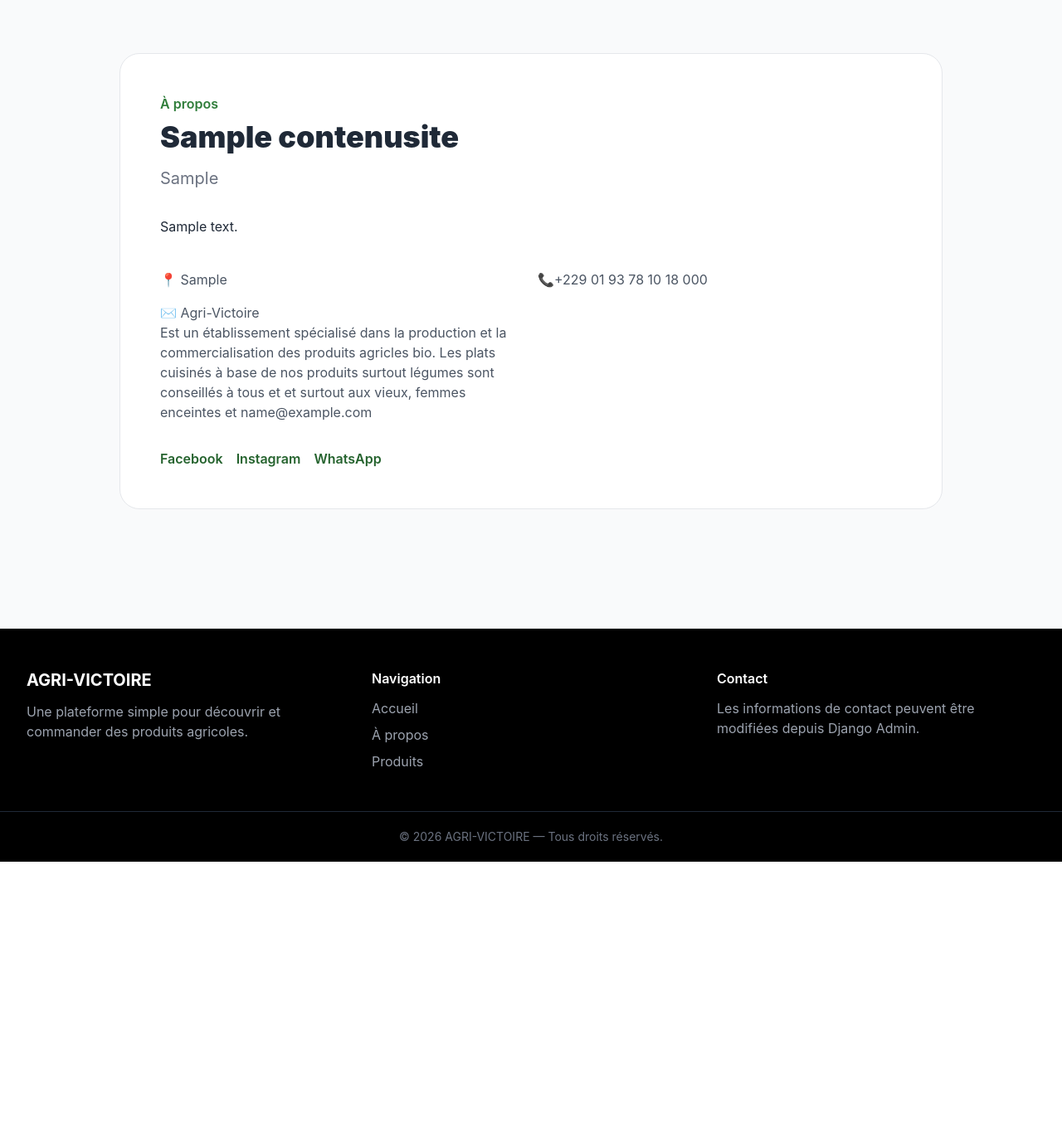
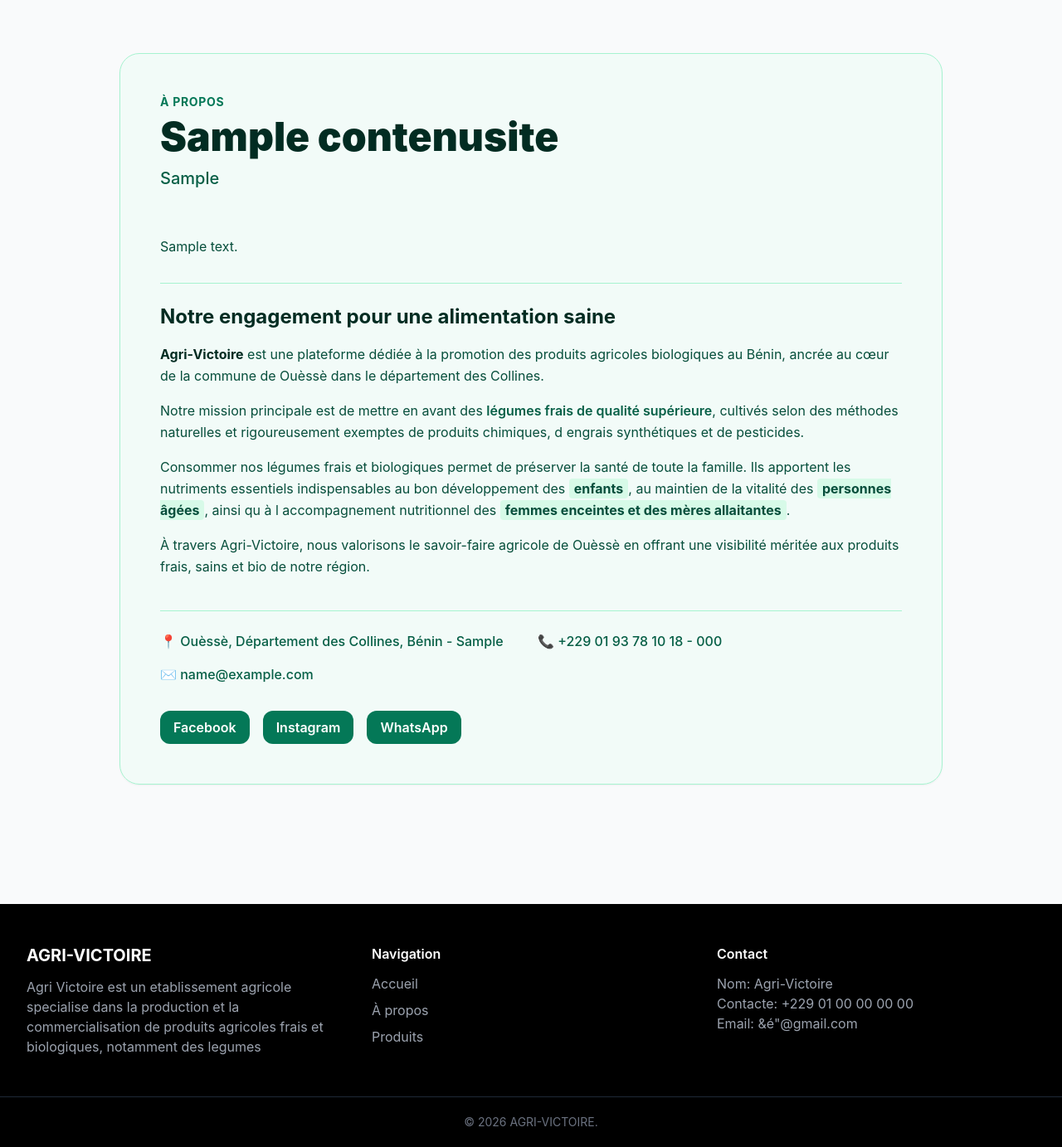
Before and after one commit to allougue/projet_agri_victoire, a Django app: page /a_propos/ in a window 1280 px wide. Shown: the part 65-1448 px from the top of the page at 83% size. Before the commit the page ends 1104 px from the top, so only its background shows below. Run offline with Django 5.2, Linux system fonts and the light colour scheme; tables that the repository leaves empty hold one stand-in row (values such as "Sample post"); some libraries are stand-ins or nearby versions.

Commit message:
Mise à jour de la page A propos

```diff
--- a/templates/base.html
+++ b/templates/base.html
@@ -58,7 +58,7 @@
   <div class="max-w-7xl mx-auto px-4 sm:px-6 lg:px-8 py-12 grid md:grid-cols-3 gap-8">
     <div>
       <h3 class="text-xl font-bold">AGRI-VICTOIRE</h3>
-      <p class="text-gray-400 mt-3">Une plateforme simple pour découvrir et commander des produits agricoles.</p>
+      <p class="text-gray-400 mt-3">Agri Victoire est un etablissement agricole specialise dans la production et la commercialisation de produits agricoles frais et biologiques, notamment des legumes</p>
     </div>
     <div>
       <h4 class="font-semibold mb-3">Navigation</h4>
@@ -70,10 +70,12 @@
     </div>
     <div>
       <h4 class="font-semibold mb-3">Contact</h4>
-      <p class="text-gray-400">Les informations de contact peuvent être modifiées depuis Django Admin.</p>
+      <p class="text-gray-400">Nom: Agri-Victoire</p>
+      <p class="text-gray-400">Contacte: +229 01 00 00 00 00</p>
+      <p class="text-gray-400"> Email: &é"@gmail.com</p>
     </div>
   </div>
-  <div class="border-t border-gray-800 py-5 text-center text-gray-500 text-sm">© {% now "Y" %} AGRI-VICTOIRE — Tous droits réservés.</div>
+  <div class="border-t border-gray-800 py-5 text-center text-gray-500 text-sm">© {% now "Y" %} AGRI-VICTOIRE.</div>
 </footer>
 <script>lucide.createIcons();</script>
 </body>
--- a/templates/pages/a_propos.html
+++ b/templates/pages/a_propos.html
@@ -1,27 +1,62 @@
 {% extends "base.html" %}
 {% block title %}À propos — AGRI-VICTOIRE{% endblock %}
+
 {% block content %}
 <section class="max-w-5xl mx-auto px-4 py-16">
-<div class="bg-white rounded-3xl border p-8 md:p-12">
-<p class="text-agriculture-600 font-semibold">À propos</p>
-<h1 class="text-4xl font-black mt-2">{{ contenu.nom_site|default:"AGRI-VICTOIRE" }}</h1>
-<p class="text-xl text-gray-500 mt-4">{{ contenu.slogan }}</p>
-<div class="mt-8 prose max-w-none whitespace-pre-line">{{ contenu.texte_a_propos }}</div>
-<div class="mt-10 grid md:grid-cols-2 gap-4 text-gray-600">
-<p>📍 {{ contenu.adresse }}</p><p>📞+229 01 93 78 10 18  {{ contenu.telephone }}</p>
-<p>✉️ Agri-Victoire <br>
-     Est un établissement spécialisé dans la production et la commercialisation des produits agricles bio.
-     Les plats cuisinés à base de nos produits surtout légumes sont conseillés à tous et et surtout aux vieux, femmes enceintes
-     et
+  <div class="bg-emerald-50/50 rounded-3xl border border-emerald-200 p-8 md:p-12 shadow-sm">
+    <p class="text-emerald-700 font-bold uppercase tracking-wider text-sm">À propos</p>
+    <h1 class="text-4xl md:text-5xl font-black mt-2 text-emerald-950">{{ contenu.nom_site|default:"AGRI-VICTOIRE" }}</h1>
+    <p class="text-xl text-emerald-800 font-medium mt-3">{{ contenu.slogan|default:"Le frais, le bio et le naturel au cœur de Ouèssè" }}</p>
 
+    <!-- Texte dynamique si renseigné en base de données -->
+    {% if contenu.texte_a_propos %}
+      <div class="mt-8 prose max-w-none whitespace-pre-line text-emerald-900">
+        {{ contenu.texte_a_propos }}
+      </div>
+    {% endif %}
 
-    {{ contenu.email }}</p>
-</div>
-<div class="mt-8 flex gap-4">
-{% if contenu.facebook %}<a href="{{ contenu.facebook }}" target="_blank" class="text-agriculture-700 font-semibold">Facebook</a>{% endif %}
-{% if contenu.instagram %}<a href="{{ contenu.instagram }}" target="_blank" class="text-agriculture-700 font-semibold">Instagram</a>{% endif %}
-{% if contenu.whatsapp %}<a href="{{ contenu.whatsapp }}" target="_blank" class="text-agriculture-700 font-semibold">WhatsApp</a>{% endif %}
-</div>
-</div>
+    <!-- Presentation de la plateforme -->
+    <div class="mt-8 space-y-4 text-emerald-900 leading-relaxed border-t border-emerald-200 pt-6">
+      <h2 class="text-2xl font-bold text-emerald-950">Notre engagement pour une alimentation saine</h2>
+
+      <p>
+        <strong class="text-emerald-950 font-bold">Agri-Victoire</strong> est une plateforme dédiée à la promotion des produits agricoles biologiques au Bénin, ancrée au cœur de la commune de Ouèssè dans le département des Collines.
+      </p>
+
+      <p>
+        Notre mission principale est de mettre en avant des <em class="text-emerald-800 font-semibold not-italic">légumes frais de qualité supérieure</em>, cultivés selon des méthodes naturelles et rigoureusement exemptes de produits chimiques, d engrais synthétiques et de pesticides.
+      </p>
+
+      <p>
+        Consommer nos légumes frais et biologiques permet de préserver la santé de toute la famille. Ils apportent les nutriments essentiels indispensables au bon développement des <strong class="text-emerald-900 bg-emerald-100/80 px-1.5 py-0.5 rounded">enfants</strong>, au maintien de la vitalité des <strong class="text-emerald-900 bg-emerald-100/80 px-1.5 py-0.5 rounded">personnes âgées</strong>, ainsi qu à l accompagnement nutritionnel des <strong class="text-emerald-900 bg-emerald-100/80 px-1.5 py-0.5 rounded">femmes enceintes et des mères allaitantes</strong>.
+      </p>
+
+      <p>
+        À travers Agri-Victoire, nous valorisons le savoir-faire agricole de Ouèssè en offrant une visibilité méritée aux produits frais, sains et bio de notre région.
+      </p>
+    </div>
+
+    <!-- Coordonnees et contact -->
+    <div class="mt-10 grid md:grid-cols-2 gap-4 text-emerald-800 border-t border-emerald-200 pt-6 font-medium">
+      <p class="flex items-center gap-2">📍 Ouèssè, Département des Collines, Bénin {% if contenu.adresse %}- {{ contenu.adresse }}{% endif %}</p>
+      <p class="flex items-center gap-2">📞 +229 01 93 78 10 18 {% if contenu.telephone %}- {{ contenu.telephone }}{% endif %}</p>
+      {% if contenu.email %}<p class="flex items-center gap-2">✉️ {{ contenu.email }}</p>{% endif %}
+    </div>
+
+    <!-- Réseaux sociaux -->
+    <div class="mt-8 flex gap-4">
+      {% if contenu.facebook %}
+        <a href="{{ contenu.facebook }}" target="_blank" class="bg-emerald-700 hover:bg-emerald-800 text-white font-semibold px-4 py-2 rounded-xl transition">Facebook</a>
+      {% endif %}
+
+      {% if contenu.instagram %}
+        <a href="{{ contenu.instagram }}" target="_blank" class="bg-emerald-700 hover:bg-emerald-800 text-white font-semibold px-4 py-2 rounded-xl transition">Instagram</a>
+      {% endif %}
+
+      {% if contenu.whatsapp %}
+        <a href="{{ contenu.whatsapp }}" target="_blank" class="bg-emerald-700 hover:bg-emerald-800 text-white font-semibold px-4 py-2 rounded-xl transition">WhatsApp</a>
+      {% endif %}
+    </div>
+  </div>
 </section>
 {% endblock %}
```
